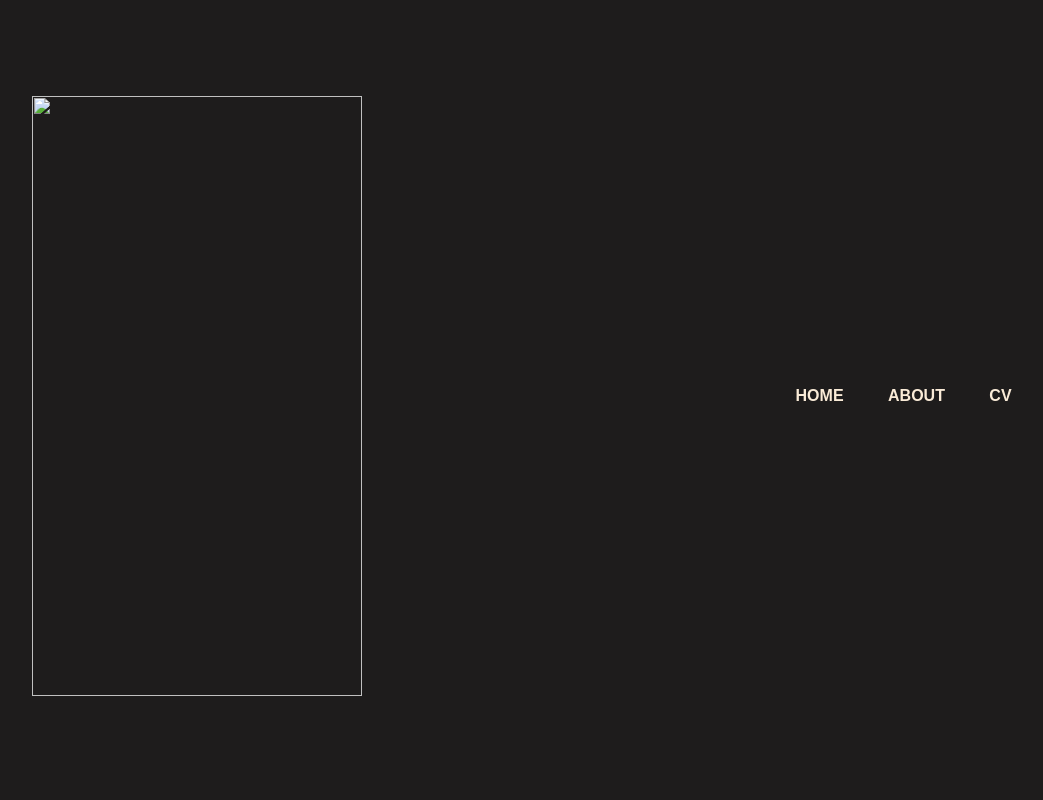
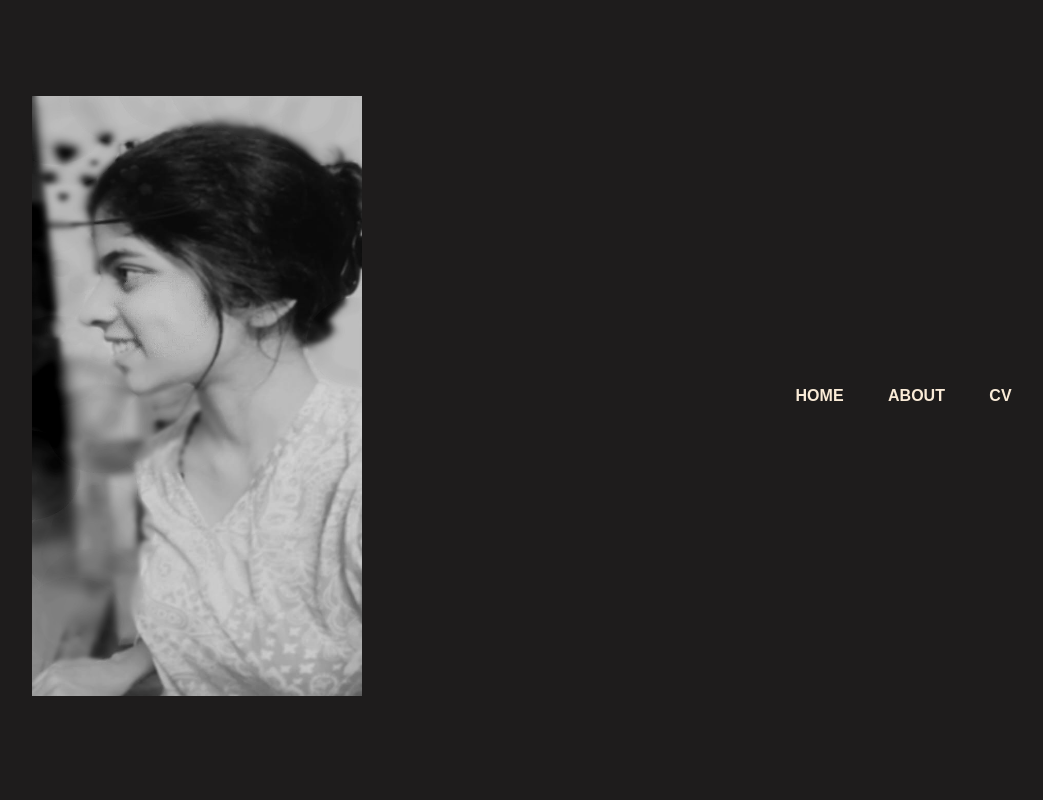
Before and after one commit to Drisyasiby/macehub, a plain HTML site: page index.html in a window 1280 px wide. Shown: the top 800 px of the page, without its empty margins (146-1189 px from the left). Drawn offline with Linux system fonts and the light colour scheme.

Commit message:
first commit

```diff
--- a/index.html
+++ b/index.html
@@ -18,7 +18,7 @@
     <body>
         <div class="hero">
             <nav>
-                <img src="C:\xampp\htdocs\img\portfolio image.jpg" alt="">
+                <img src="./portfolio image.jpg" alt="">
                 <ul>
                     <li><a href="£">HOME</a></li>
                     <li><a href="£">ABOUT</a></li>
```
Also changed, not shown: portfolio image.jpg (added).
